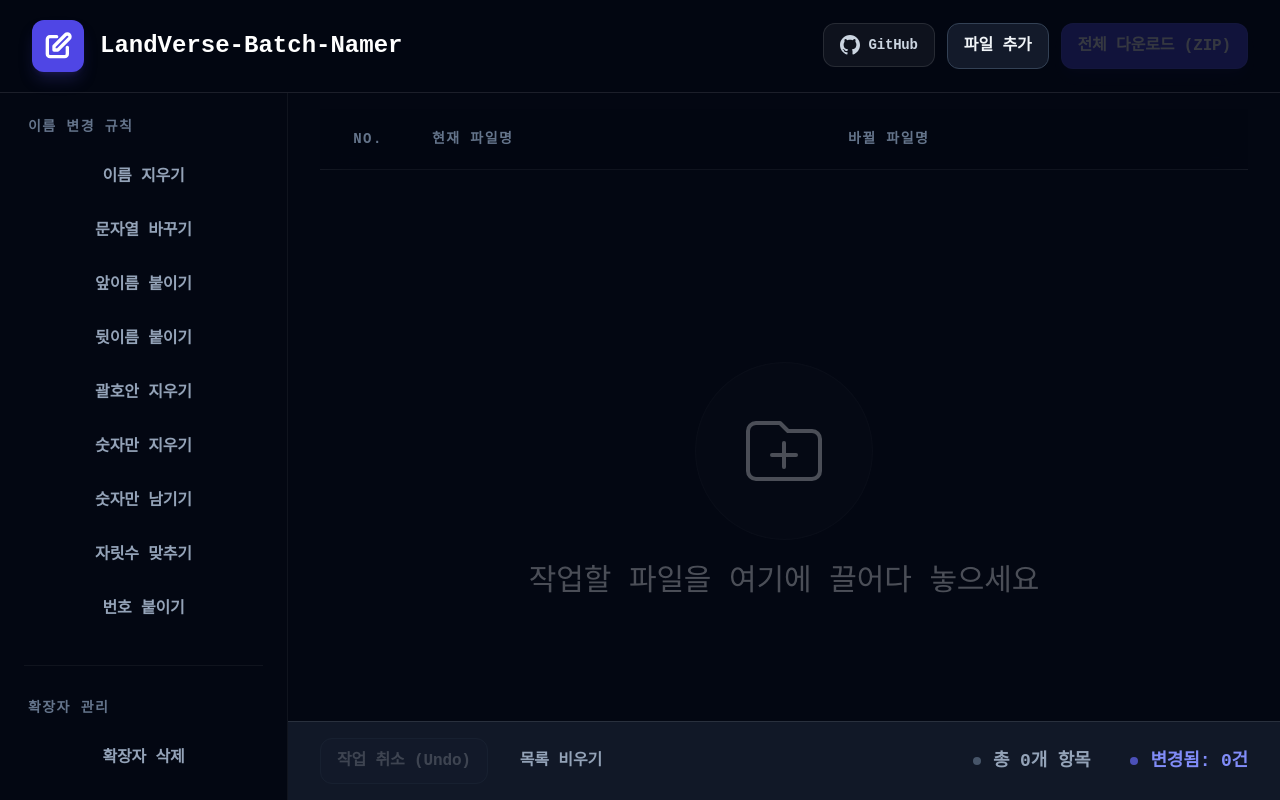
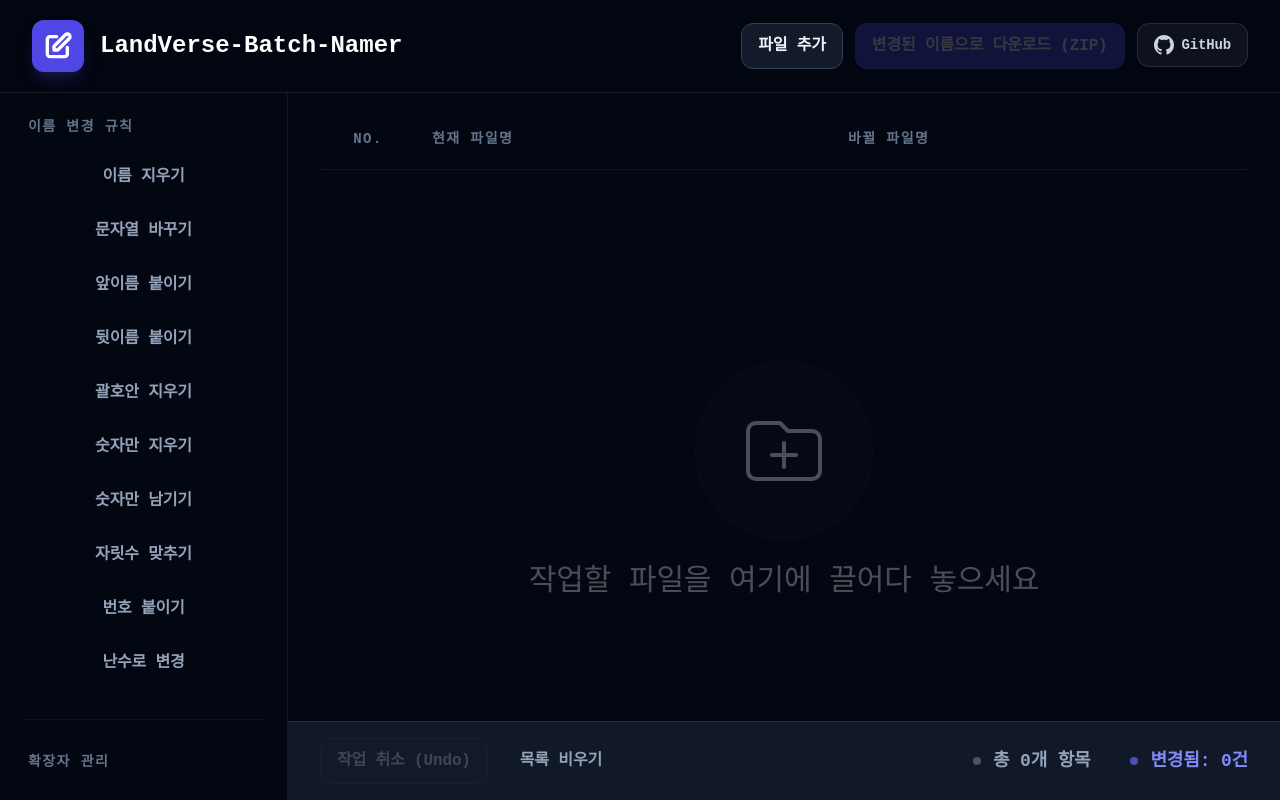
Before and after one commit to rukawa-dev/google-batch-namer, a React (Vite) app: page / in a window 1280 px wide. Built offline with nearby package versions, Linux system fonts and the light colour scheme; a web font is replaced by a local one.

Commit message:
ㅇㅇㅇ

```diff
--- a/App.tsx
+++ b/App.tsx
@@ -18,6 +18,7 @@ const RENAME_ACTIONS: { label: string; action: RenameAction; group: 'name' | 'ex
   { label: '숫자만 남기기', action: 'NUMBERS_ONLY', group: 'name' },
   { label: '자릿수 맞추기', action: 'PADDING', group: 'name' },
   { label: '번호 붙이기', action: 'NUMBERING', group: 'name' },
+  { label: '난수로 변경', action: 'RANDOM', group: 'name' },
   { label: '확장자 삭제', action: 'EXT_DELETE', group: 'ext' },
   { label: '확장자 추가', action: 'EXT_ADD', group: 'ext' },
   { label: '확장자 변경', action: 'EXT_CHANGE', group: 'ext' },
@@ -107,7 +108,7 @@ const App: React.FC = () => {
 
   const handleActionClick = (action: RenameAction) => {
     setCurrentAction(action);
-    const noParamActions: RenameAction[] = ['CLEAR_NAME', 'CLEAR_BRACKETS', 'NUMBERS_ONLY', 'REMOVE_NUMBERS', 'EXT_DELETE'];
+    const noParamActions: RenameAction[] = ['CLEAR_NAME', 'CLEAR_BRACKETS', 'NUMBERS_ONLY', 'REMOVE_NUMBERS', 'RANDOM', 'EXT_DELETE'];
     if (noParamActions.includes(action)) {
       executeAction(action, params);
     } else {
@@ -188,6 +189,16 @@ const App: React.FC = () => {
           </h1>
         </div>
         <div className="flex gap-3">
+          <Button variant="secondary" size="sm" onClick={() => fileInputRef.current?.click()}>파일 추가</Button>
+          <input type="file" multiple className="hidden" ref={fileInputRef} onChange={e => e.target.files && handleFiles(e.target.files)} />
+          <Button
+            variant={hasDuplicates ? "danger" : "primary"}
+            size="sm"
+            onClick={exportAsZip}
+            disabled={files.length === 0}
+          >
+            {hasDuplicates ? "중복 발생 (수정 필요)" : "변경된 이름으로 다운로드 (ZIP)"}
+          </Button>
           <a
             href="https://github.com/rukawa-dev/landverse-batch-namer"
             target="_blank"
@@ -198,16 +209,6 @@ const App: React.FC = () => {
             <svg className="h-5 w-5 fill-current" viewBox="0 0 24 24"><path d="M12 0c-6.626 0-12 5.373-12 12 0 5.302 3.438 9.8 8.207 11.387.599.111.793-.261.793-.577v-2.234c-3.338.726-4.033-1.416-4.033-1.416-.546-1.387-1.333-1.756-1.333-1.756-1.089-.745.083-.729.083-.729 1.205.084 1.839 1.237 1.839 1.237 1.07 1.834 2.807 1.304 3.492.997.107-.775.418-1.305.762-1.604-2.665-.305-5.467-1.334-5.467-5.931 0-1.311.469-2.381 1.236-3.221-.124-.303-.535-1.524.117-3.176 0 0 1.008-.322 3.301 1.23.957-.266 1.983-.399 3.003-.404 1.02.005 2.047.138 3.006.404 2.291-1.552 3.297-1.23 3.297-1.23.653 1.653.242 2.874.118 3.176.77.84 1.235 1.911 1.235 3.221 0 4.609-2.807 5.624-5.479 5.921.43.372.823 1.102.823 2.222v3.293c0 .319.192.694.801.576 4.765-1.589 8.199-6.086 8.199-11.386 0-6.627-5.373-12-12-12z" /></svg>
             <span className="text-sm font-bold">GitHub</span>
           </a>
-          <Button variant="secondary" size="sm" onClick={() => fileInputRef.current?.click()}>파일 추가</Button>
-          <input type="file" multiple className="hidden" ref={fileInputRef} onChange={e => e.target.files && handleFiles(e.target.files)} />
-          <Button
-            variant={hasDuplicates ? "danger" : "primary"}
-            size="sm"
-            onClick={exportAsZip}
-            disabled={files.length === 0}
-          >
-            {hasDuplicates ? "중복 발생 (수정 필요)" : "전체 다운로드 (ZIP)"}
-          </Button>
         </div>
       </header>
 
--- a/logic/renamingLogic.ts
+++ b/logic/renamingLogic.ts
@@ -50,6 +50,15 @@ export const applyRenaming = (
         const numStr = (start + index).toString().padStart(digits, '0');
         newName = newName + numStr;
         break;
+      case 'RANDOM':
+        // UUID 형식의 난수 생성 (crypto.randomUUID 또는 폴백)
+        newName = crypto.randomUUID?.() ||
+          'xxxxxxxx-xxxx-4xxx-yxxx-xxxxxxxxxxxx'.replace(/[xy]/g, (c) => {
+            const r = Math.random() * 16 | 0;
+            const v = c === 'x' ? r : (r & 0x3 | 0x8);
+            return v.toString(16);
+          });
+        break;
       case 'EXT_DELETE':
         newExt = '';
         break;
--- a/types.ts
+++ b/types.ts
@@ -20,6 +20,7 @@ export type RenameAction =
   | 'NUMBERS_ONLY'
   | 'PADDING'
   | 'NUMBERING'
+  | 'RANDOM'
   | 'EXT_DELETE'
   | 'EXT_ADD'
   | 'EXT_CHANGE';
```
